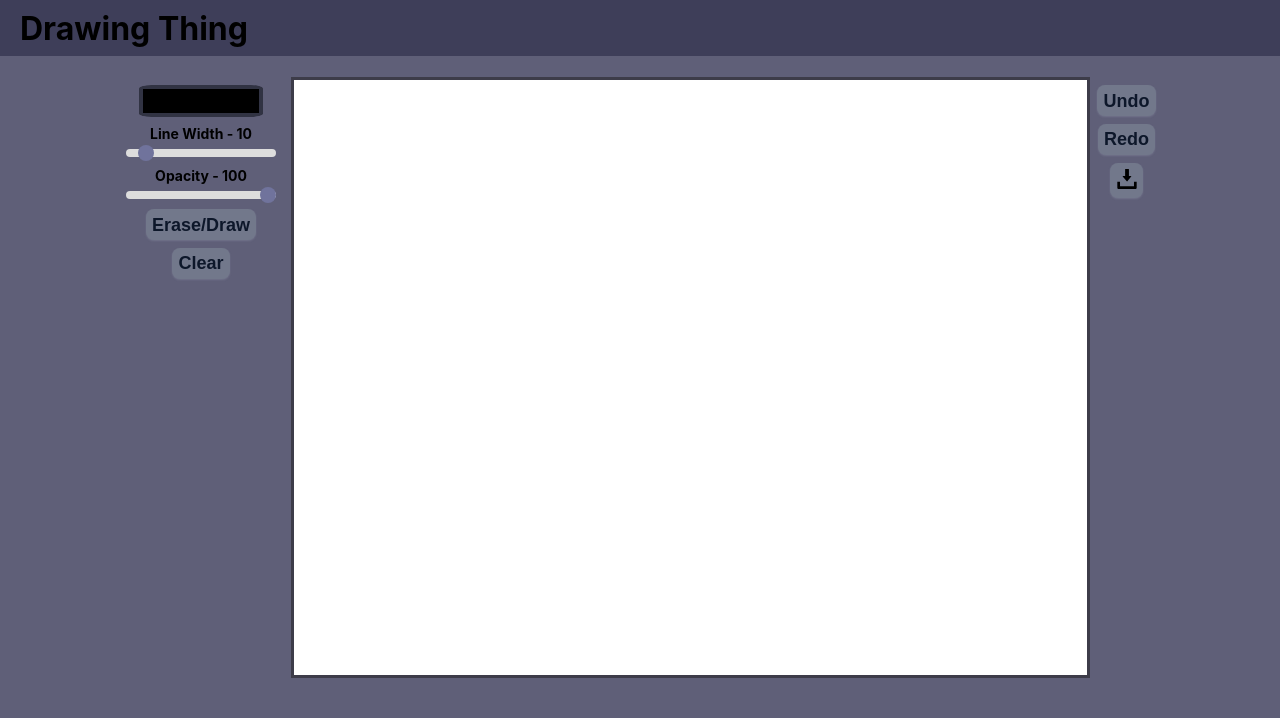
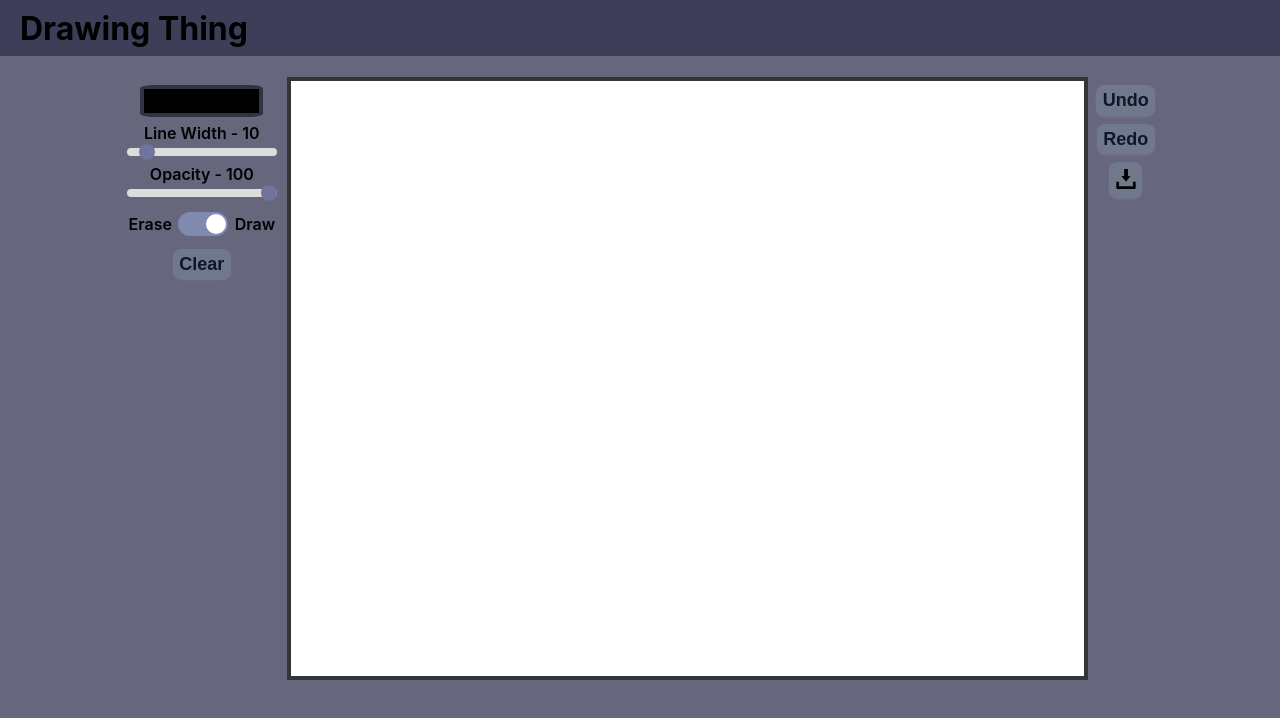
Before and after one commit to NotDarkkkk/DrawingThing, a Vue app: page / in a window 1280 px wide. Shown: the top 718 px of the page. Built offline with nearby package versions, Linux system fonts and the light colour scheme.

Commit message:
Cursor Fixes, Added switch for draw mode, Slight fixes

```diff
--- a/src/App.vue
+++ b/src/App.vue
@@ -33,7 +33,7 @@ body {
   flex-direction: column;
   justify-content: center;
   align-items: center;
-  background-color: #5f5f78;
+  background-color: #66667d;
 }
 
 .HomeContainer {
--- a/src/components/GameCanvas.vue
+++ b/src/components/GameCanvas.vue
@@ -37,7 +37,18 @@
           @input="updateOpacity"
         />
       </div>
-      <button @click="switchDrawingMode">Erase/Draw</button>
+      <div class="switch-container">
+        <span>Erase</span>
+        <label class="switch">
+          <input
+            type="checkbox"
+            @change="switchDrawingMode"
+            :checked="drawingMode"
+          />
+          <span class="slider"></span>
+        </label>
+        <span>Draw</span>
+      </div>
       <button @click="clearCanvas">Clear</button>
     </div>
     <div class="canvas-wrapper">
@@ -66,7 +77,7 @@
 </template>
 
 <script lang="ts">
-import { ref, onMounted, onUnmounted, computed } from "vue";
+import { ref, onMounted, watch, onUnmounted, computed } from "vue";
 import type { CSSProperties } from "vue";
 
 export default {
@@ -90,6 +101,10 @@ export default {
     const maxStackSize = 50;
     let savedState: ImageData | null = null;
     let isUndoRedoing = false;
+
+    watch(isDrawing, (newValue) => {
+      document.body.style.cursor = newValue ? "none" : "default";
+    });
 
     const getMousePos = (event: PointerEvent) => {
       if (!canvas.value) return { x: 0, y: 0 };
@@ -124,15 +139,21 @@ export default {
       cursorY.value = event.clientY;
 
       cursorVisible.value =
-        cursorX.value >= rect.left &&
+        isDrawing.value ||
+        (cursorX.value >= rect.left &&
           cursorX.value <= rect.right &&
           cursorY.value >= rect.top &&
-        cursorY.value <= rect.bottom;
+          cursorY.value <= rect.bottom);
     };
+    const cursorStyle = computed<CSSProperties>(() => {
+      if (!canvas.value) return {};
 
-    const cursorStyle = computed<CSSProperties>(() => ({
-      width: `${lineWidth.value}px`,
-      height: `${lineWidth.value}px`,
+      const scaleX = canvas.value.clientWidth / canvas.value.width;
+      const scaleY = canvas.value.clientHeight / canvas.value.height;
+
+      return {
+        width: `${lineWidth.value * scaleX - 4}px`,
+        height: `${lineWidth.value * scaleY - 4}px`,
         left: `${cursorX.value}px`,
         top: `${cursorY.value}px`,
         opacity: cursorVisible.value ? 1 : 0,
@@ -140,9 +161,10 @@ export default {
         backgroundColor: drawingMode
           ? "rgba(120, 120, 120, 0.0)"
           : "rgba(255, 255, 255, 0.2)",
-      border: `4px solid rgb(120, 120, 120)`,
-      mixBlendMode: "difference",
-    }));
+        border: "4px solid rgb(150, 150, 150)",
+        mixBlendMode: "exclusion",
+      };
+    });
 
     const startDrawing = (event: PointerEvent) => {
       if (!ctx.value || !canvas.value) return;
@@ -169,6 +191,11 @@ export default {
         ctx.value.lineWidth = lineWidth.value;
       }
 
+      ctx.value.beginPath();
+      ctx.value.arc(pos.x, pos.y, lineWidth.value / 2, 0, Math.PI * 2);
+      ctx.value.fillStyle = ctx.value.strokeStyle as string;
+      ctx.value.fill();
+
       console.log("Started Drawing");
     };
 
@@ -182,27 +209,11 @@ export default {
       const distance = Math.sqrt(dx * dx + dy * dy);
 
       if (distance > 0) {
-        if (distance < 3) {
-          currentPath.quadraticCurveTo(
-            lastX,
-            lastY,
-            (pos.x + lastX) / 2,
-            (pos.y + lastY) / 2
-          );
-        } else {
         const ctrl1x = lastX + dx / 3;
         const ctrl1y = lastY + dy / 3;
         const ctrl2x = pos.x - dx / 3;
         const ctrl2y = pos.y - dy / 3;
-          currentPath.bezierCurveTo(
-            ctrl1x,
-            ctrl1y,
-            ctrl2x,
-            ctrl2y,
-            pos.x,
-            pos.y
-          );
-        }
+        currentPath.bezierCurveTo(ctrl1x, ctrl1y, ctrl2x, ctrl2y, pos.x, pos.y);
 
         ctx.value.clearRect(0, 0, canvas.value.width, canvas.value.height);
 
@@ -248,16 +259,16 @@ export default {
       console.log("Stopped Drawing");
     };
 
-    const switchDrawingMode = () => {
-      drawingMode = !drawingMode;
+    const switchDrawingMode = (event: Event) => {
+      const target = event.target as HTMLInputElement;
+      drawingMode = target.checked;
+
       if (ctx.value) {
-        if (!drawingMode) {
-          ctx.value.globalCompositeOperation = "destination-out";
-        } else {
-          ctx.value.globalCompositeOperation = "source-over";
+        ctx.value.globalCompositeOperation = drawingMode
+          ? "source-over"
+          : "destination-out";
       }
-      }
-      console.log("Switched Drawing Mode");
+      console.log("Switched Drawing Mode", drawingMode);
     };
 
     const updateColor = () => {
@@ -438,6 +449,7 @@ export default {
           // Prevent jagged edges
           ctx.value.miterLimit = 1;
         }
+        console.log("Initial Drawing Mode: ", drawingMode);
         window.addEventListener("keydown", handleKeyboard);
         window.addEventListener("pointermove", handleWindowPointerMove);
         window.addEventListener("pointerup", () => {
@@ -481,6 +493,7 @@ export default {
       updateCursorPosition,
       undo,
       redo,
+      drawingMode,
     };
   },
 };
@@ -510,10 +523,9 @@ canvas {
   touch-action: none;
   /* pointer-events: auto; */
   background-color: rgb(255, 255, 255);
-  box-shadow: inset 2px black;
-  border: 3px solid rgb(61, 60, 73);
   min-width: 100%;
   min-height: 100%;
+  cursor: none;
 }
 
 .control-item {
@@ -532,7 +544,7 @@ canvas {
   position: relative;
   height: 80%;
   aspect-ratio: 4 / 3;
-  /* border: 3px solid rgb(91, 202, 60); */
+  border: 4px solid rgb(52, 52, 57);
 }
 
 #custom-cursor {
@@ -551,18 +563,11 @@ canvas {
   flex-direction: column;
   align-items: center;
   gap: 0.5rem;
-  padding-left: 1vw;
-  padding-right: 1vw;
-  padding-top: 1vh;
-  padding-bottom: 1vh;
+  padding-left: 0.5rem;
+  padding-right: 0.5rem;
+  padding-top: 0.5rem;
+  padding-bottom: 0.5rem;
   /* border: 3px solid rgb(255, 0, 0); */
-}
-
-.canvas-wrapper {
-  position: relative;
-  height: 80%;
-  aspect-ratio: 4 / 3;
-  /* border: 3px solid rgb(91, 202, 60); */
 }
 
 #custom-cursor {
@@ -579,7 +584,6 @@ button {
   color: #0d172a;
   cursor: pointer;
   display: inline-block;
-  font-size: 0.5rem;
   font-weight: 600;
   line-height: 1;
   padding: 0.2rem 0.2rem;
@@ -609,8 +613,8 @@ button {
 }
 
 .slider-label {
-  font-size: 14px;
-  font-weight: bold;
+  font-weight: 600;
+  line-height: 1;
   margin-bottom: 5px; /* Adds spacing between label and slider */
 }
 
@@ -623,7 +627,6 @@ input[type="range"] {
   border-radius: 5px;
   outline: none;
   cursor: pointer;
-  font-size: 0.5rem;
   font-weight: 600;
 }
 
@@ -684,4 +687,62 @@ button:hover {
     padding: 0.4rem 0.4rem;
   }
 }
+
+.switch-container {
+  display: flex;
+  align-items: center;
+}
+
+.switch {
+  position: relative;
+  display: inline-block;
+  width: 50px;
+  height: 24px;
+  margin-left: 0.4rem;
+  margin-right: 0.4rem;
+  margin-top: 0.3rem;
+  margin-bottom: 0.3rem;
+}
+
+.switch input {
+  opacity: 0;
+  width: 0;
+  height: 0;
+}
+
+.slider {
+  position: absolute;
+  cursor: pointer;
+  top: 0;
+  left: 0;
+  right: 0;
+  bottom: 0;
+  background-color: #ccc;
+  transition: 0.4s;
+  border-radius: 24px;
+}
+
+.slider:before {
+  position: absolute;
+  content: "";
+  height: 20px;
+  width: 20px;
+  left: 2px;
+  bottom: 2px;
+  background-color: white;
+  transition: 0.4s;
+  border-radius: 50%;
+}
+
+input:checked + .slider {
+  background-color: #808ab0;
+}
+
+input:checked + .slider:before {
+  transform: translateX(26px);
+}
+
+span {
+  font-weight: 600;
+}
 </style>
```
Lines whose indentation alone changed are shown as unchanged.
